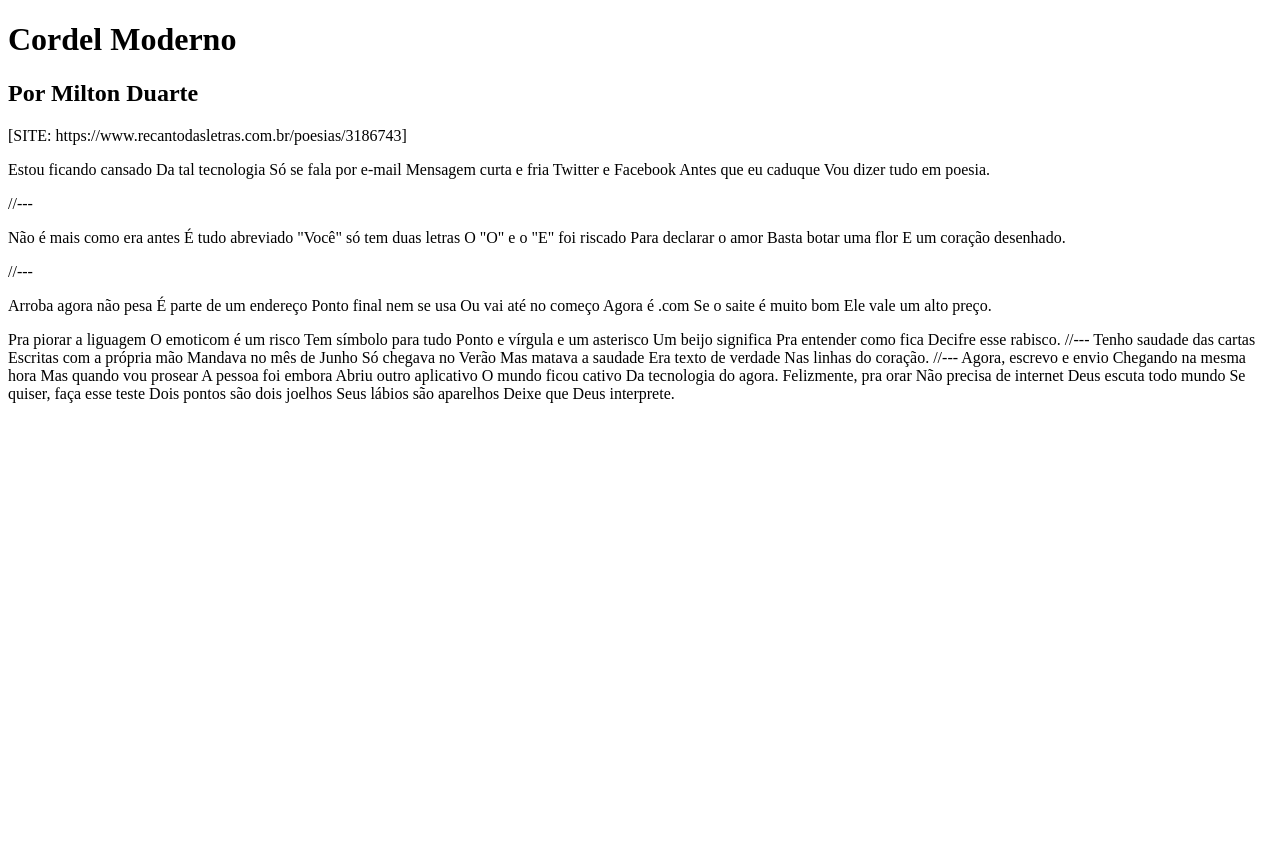
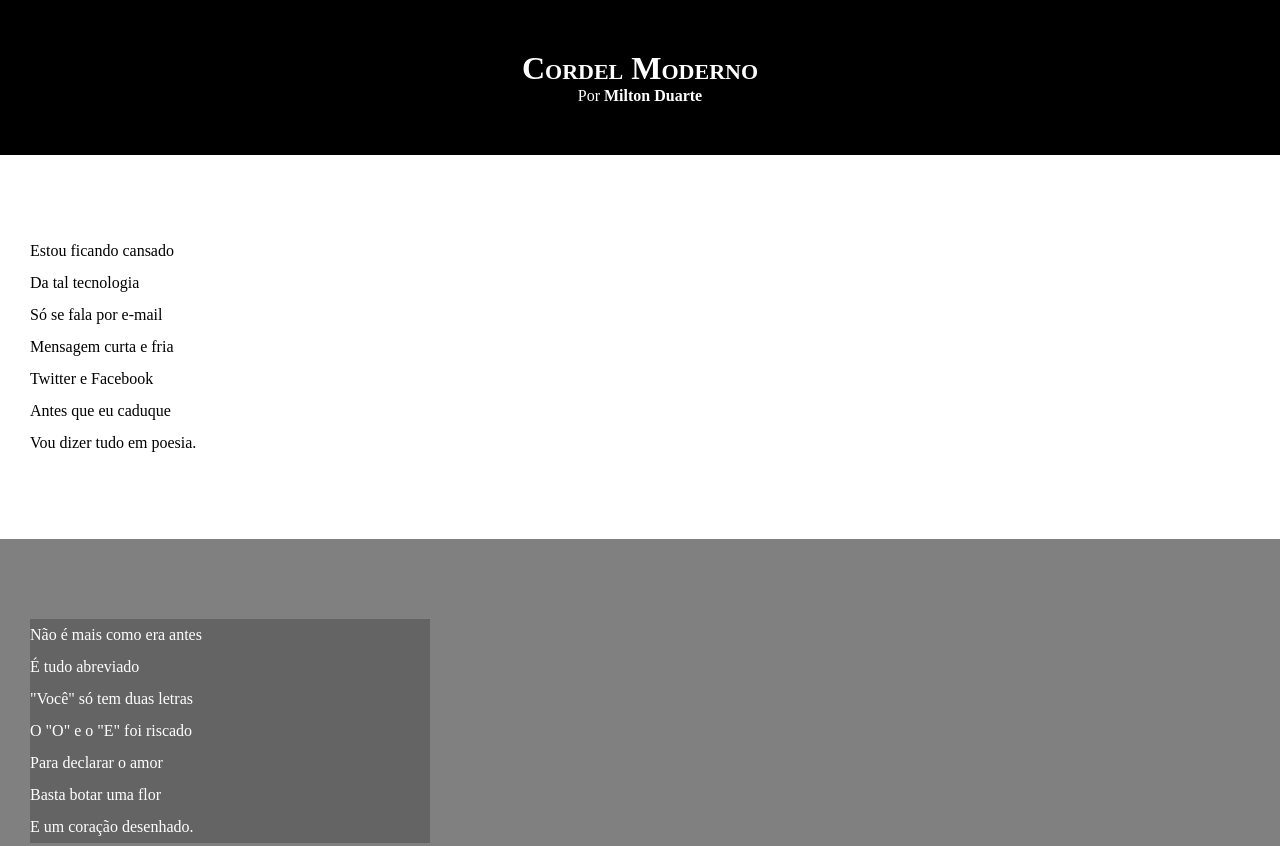
Before and after one commit to rafaels-rocha/cordel-projeto, a plain HTML site: page index.html in a window 1280 px wide. Shown: the top 846 px of the page. Before the commit the page ends 800 px from the top, so only its background shows below. Drawn offline with Linux system fonts and the light colour scheme.

Commit message:
Atualizei estilos dos textos

```diff
--- a/index.html
+++ b/index.html
@@ -8,79 +8,96 @@
     <link rel="stylesheet" href="style.css">
 </head>
 <body>
+    <header>
         <h1>Cordel Moderno</h1>
-<h2>Por Milton Duarte</h2>
-[SITE: https://www.recantodasletras.com.br/poesias/3186743]
+        <p>
+            Por <a href="https://www.recantodasletras.com.br/poesias/3186743" target="_blank">Milton Duarte</a>
+        </p>
 
+    </header>
+
+    <section class="normal">
         <p>
-    Estou ficando cansado
-    Da tal tecnologia
-    Só se fala por e-mail
-    Mensagem curta e fria
-    Twitter e Facebook
-    Antes que eu caduque
+            Estou ficando cansado <br>
+            Da tal tecnologia <br>
+            Só se fala por e-mail <br>
+            Mensagem curta e fria <br>
+            Twitter e Facebook <br>
+            Antes que eu caduque <br>
             Vou dizer tudo em poesia.
         </p>
 
-//---
+    </section>
 
+    <section class="imagem">
         <p>
-    Não é mais como era antes
-    É tudo abreviado
-    "Você" só tem duas letras
-    O "O" e o "E" foi riscado
-    Para declarar o amor
-    Basta botar uma flor
+            Não é mais como era antes <br>
+            É tudo abreviado <br>
+            "Você" só tem duas letras <br>
+            O "O" e o "E" foi riscado <br>
+            Para declarar o amor <br>
+            Basta botar uma flor <br>
             E um coração desenhado.
         </p>
 
-//---
+    </section>
 
+    <section class="normal">
         <p>
-    Arroba agora não pesa
-    É parte de um endereço
-    Ponto final nem se usa
-    Ou vai até no começo
-    Agora é .com
-    Se o saite é muito bom
+            Arroba agora não pesa <br>
+            É parte de um endereço <br>
+            Ponto final nem se usa <br>
+            Ou vai até no começo <br>
+            Agora é .com <br>
+            Se o saite é muito bom <br>
             Ele vale um alto preço.
         </p>
+        <p>
+            Pra piorar a liguagem <br>
+            O emoticom é um risco <br>
+            Tem símbolo para tudo <br>
+            Ponto e vírgula e um asterisco <br>
+            Um beijo significa <br>
+            Pra entender como fica <br>
+            Decifre esse rabisco.
+        </p>
+    </section>
 
-Pra piorar a liguagem
-O emoticom é um risco
-Tem símbolo para tudo
-Ponto e vírgula e um asterisco
-Um beijo significa
-Pra entender como fica
-Decifre esse rabisco.
+    <section class="imagem">
+        <p>
+            Tenho saudade das cartas <br>
+            Escritas com a própria mão <br>
+            Mandava no mês de Junho <br>
+            Só chegava no Verão <br>
+            Mas matava a saudade <br>
+            Era texto de verdade <br>
+            Nas linhas do coração.
+        </p>
+    </section>
 
-//---
+    <section class="normal">
+        <p>
+            Agora, escrevo e envio <br>
+            Chegando na mesma hora <br>
+            Mas quando vou prosear <br>
+            A pessoa foi embora <br>
+            Abriu outro aplicativo <br>
+            O mundo ficou cativo <br>
+            Da tecnologia do agora.
+        </p>
+        <p>
+            Felizmente, pra orar <br>
+            Não precisa de internet <br>
+            Deus escuta todo mundo <br>
+            Se quiser, faça esse teste <br>
+            Dois pontos são dois joelhos <br>
+            Seus lábios são aparelhos <br>
+            Deixe que Deus interprete.
+        </p>
+    </section>
 
-Tenho saudade das cartas
-Escritas com a própria mão
-Mandava no mês de Junho
-Só chegava no Verão
-Mas matava a saudade
-Era texto de verdade
-Nas linhas do coração.
-
-//---
-
-Agora, escrevo e envio
-Chegando na mesma hora
-Mas quando vou prosear
-A pessoa foi embora
-Abriu outro aplicativo
-O mundo ficou cativo
-Da tecnologia do agora.
-
-Felizmente, pra orar
-Não precisa de internet
-Deus escuta todo mundo
-Se quiser, faça esse teste
-Dois pontos são dois joelhos
-Seus lábios são aparelhos
-Deixe que Deus interprete.
-
+    <footer>
+        <p>Site criado por <a href="https://www.linkedin.com/in/rafaelrochasantos/" target="_blank">Rafael Rocha</a> para o <a href="https://www.cursoemvideo.com/" target="_blank">CursoemVideo</a></p>
+    </footer>
 </body>
 </html>
--- a/style.css
+++ b/style.css
@@ -0,0 +1,68 @@
+@charset "UTF-8";
+
+*{
+    margin: 0px;
+    padding: 0px;
+}
+
+html, body {
+    background-color: darkgray;
+    min-height: 100%;
+
+}
+
+header{
+    background-color: black;
+    color: white;
+    text-align: center;
+
+}
+
+header > h1{
+    padding-top: 50px;
+    font-variant: small-caps;
+}
+
+header > p {
+    padding-bottom: 50px;
+}
+
+a{
+    color: white;
+    text-decoration: none;
+    font-weight: bolder;
+}
+
+a:hover{
+    color: grey;
+}
+
+footer{
+    background-color:black ;
+    color: white;
+    text-align: center;
+    padding: 10px;
+}
+
+section{
+    padding-top: 10vh;
+    padding-bottom: 10vh;
+    line-height: 2em;
+    padding-left: 30px;
+}
+
+.normal{
+    background-color: white;
+    color: black;
+}
+
+.imagem{
+    background-color: grey ;
+    color: white;
+
+}
+
+section.imagem > p{
+    width: 400px;
+    background-color: rgba(0, 0, 0, 0.219);
+}
```
Lines whose indentation alone changed are shown as unchanged.
